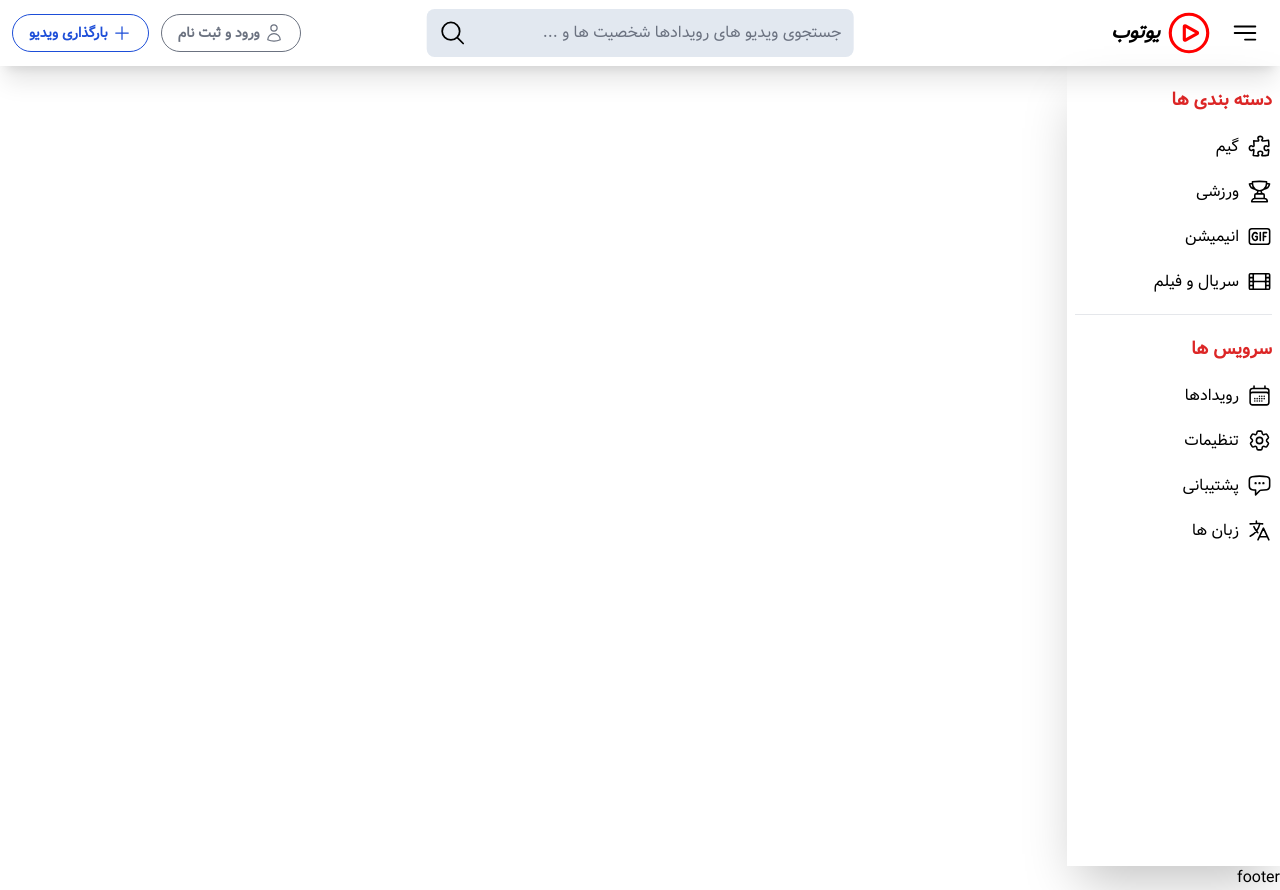
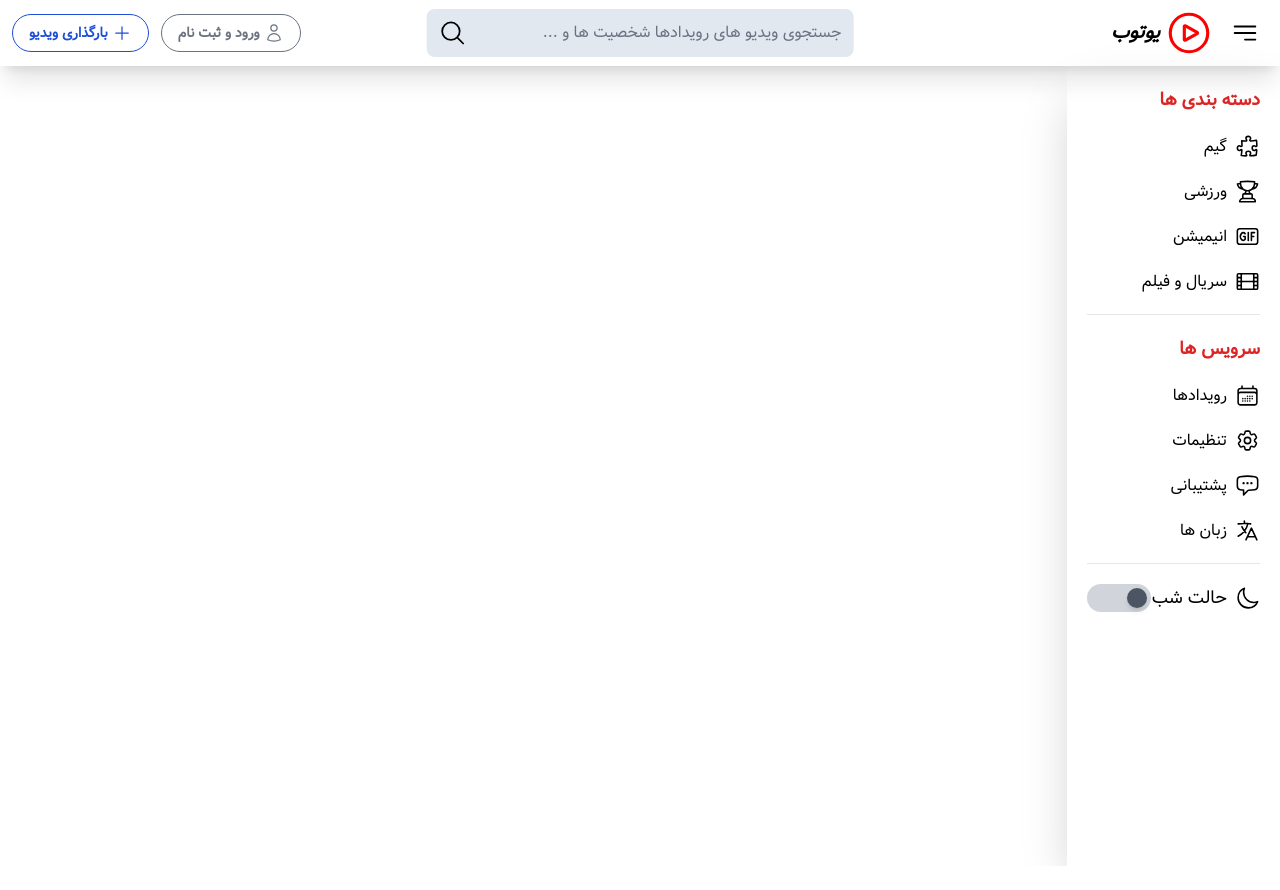
Before and after one commit to alishirani1384/Utube, a React (Vite) app: page / in a window 1280 px wide. After the commit the page ends 866 px from the top, so only its background shows below. Built offline with nearby package versions, Linux system fonts and the light colour scheme.

Commit message:
sidebar completed and added dark mode

```diff
--- /dev/null
+++ b/src/components/feature/DarkmodeBtn.jsx
@@ -0,0 +1,27 @@
+import React, { useState } from 'react'
+
+const DarkmodeBtn = () => {
+    const [toggle, setToggle] = useState(true);
+    const toggleClass = " transform -translate-x-9 !bg-black";
+    function setDarkMode() {
+        setToggle(!toggle);
+        document.documentElement.classList.toggle("dark");
+    }
+    return (
+
+            <div
+                    className=" w-16 h-7 flex items-center bg-gray-300 rounded-full p-1 cursor-pointer"
+                    onClick={setDarkMode}
+                >
+                    <div
+                        className={
+                            "bg-gray-600 h-5 w-5 rounded-full shadow-md transform duration-300 ease-in-out" +
+                            (toggle ? null : toggleClass)
+                        }
+                    ></div>
+                </div>
+
+    );
+}
+
+export default DarkmodeBtn
--- a/src/components/feature/Logo.jsx
+++ b/src/components/feature/Logo.jsx
@@ -5,7 +5,7 @@ const Logo = () => {
   return (
       <div className='flex items-center gap-1 cursor-pointer'>
           <PlayCircleIcon width={50} color='red'/>
-          <h1 className='font-bold italic text-xl hidden sm:block'>یوتوب</h1>
+          <h1 className='font-bold italic text-xl dark:text-white hidden sm:block'>یوتوب</h1>
     </div>
   )
 }
--- a/src/components/feature/MenuBtn.jsx
+++ b/src/components/feature/MenuBtn.jsx
@@ -6,8 +6,8 @@ import { Context } from '../layout/Layout';
 const MenuBtn = () => {
   const { open,setOpen } = useContext(Context);
   return (
-      <button onClick={()=>setOpen(!open)} className='flex items-center justify-center p-2 rounded-full hover:bg-slate-200'>
-          <Bars3BottomRightIcon width={30}/>
+      <button onClick={()=>setOpen(!open)} className='flex items-center justify-center p-2 rounded-full dark:hover:bg-slate-800 hover:bg-slate-200'>
+      <Bars3BottomRightIcon className='dark:text-white' width={30}/>
       </button>
   )
 }
--- a/src/components/feature/SearchInp.jsx
+++ b/src/components/feature/SearchInp.jsx
@@ -4,8 +4,8 @@ import React from 'react'
 const SearchInp = () => {
   return (
     <form className='my-3 w-full relative'>
-      <input type="text" placeholder='جستجوی ویدیو های رویدادها شخصیت ها و ...' className='w-full p-3 rounded-lg bg-slate-200 outline-none placeholder:text-gray-500 focus:outline focus:outline-blue-600' />
-      <button className='absolute top-1/2 -translate-y-1/2 left-3'><MagnifyingGlassIcon width={28}/></button>
+      <input type="text" placeholder='جستجوی ویدیو های رویدادها شخصیت ها و ...' className='w-full p-3 rounded-lg bg-slate-200 outline-none dark:bg-gray-800 placeholder:text-gray-500 focus:outline focus:outline-blue-600' />
+      <button className='absolute top-1/2 -translate-y-1/2 left-3'><MagnifyingGlassIcon className='dark:text-white' width={28}/></button>
     </form>
   )
 }
--- a/src/components/feature/SignBtn.jsx
+++ b/src/components/feature/SignBtn.jsx
@@ -3,7 +3,7 @@ import { UserIcon } from "@heroicons/react/24/outline";
 
 const SignBtn = forwardRef((props, ref) => {
     return (
-        <button ref={ref} className='flex gap-1 items-center p-2 text-gray-500 border-gray-500 border rounded-full sm:px-4 hover:opacity-70'>
+        <button ref={ref} className='flex gap-1 items-center p-2 text-gray-500 dark:text-white dark:border-white border-gray-500 border rounded-full sm:px-4 hover:opacity-70'>
             <UserIcon width={20} />
             <span className='text-sm font-semibold hidden sm:block'>ورود و ثبت نام</span>
 
--- a/src/components/feature/UploadBtn.jsx
+++ b/src/components/feature/UploadBtn.jsx
@@ -3,7 +3,7 @@ import React, { forwardRef } from 'react'
 
 const UploadBtn = forwardRef((props, ref) => {
   return (
-    <button ref={ref} className='flex gap-1 items-center p-2 text-blue-700 border-blue-700 border rounded-full sm:px-4 hover:opacity-70'>
+    <button ref={ref} className='flex gap-1 items-center p-2 dark:text-red-600 dark:border-red-600 text-blue-700 border-blue-700 border rounded-full sm:px-4 hover:opacity-70'>
       <PlusIcon width={20} />
       <span className='text-sm hidden font-semibold sm:block'>بارگذاری ویدیو</span>
 
--- a/src/components/layout/Layout.jsx
+++ b/src/components/layout/Layout.jsx
@@ -10,13 +10,12 @@ const Layout = () => {
   const {open,setOpen}=useSideBar()
 
   return (
-    <div>
+    <div className=''>
       <Context.Provider value={{open,setOpen}}>
         <Navbar />
       <SideBar />
       </Context.Provider>
       <Outlet />
-      <h1>footer</h1>
     </div>
   )
 }
--- a/src/components/layout/Navbar.jsx
+++ b/src/components/layout/Navbar.jsx
@@ -10,7 +10,7 @@ import { Link } from 'react-router-dom';
 
 const Navbar = () => {
   return (
-    <nav className='py-2 relative flex items-center shadow-xl'>
+    <nav className='py-2 relative dark:bg-gray-900 flex items-center shadow-xl'>
       <div className='flex-col w-full justify-between items-center mx-3'>
         <div className='flex justify-between items-center'>
           <div className='flex items-center gap-2'>
--- a/src/components/layout/SideBar.jsx
+++ b/src/components/layout/SideBar.jsx
@@ -2,6 +2,8 @@ import React,{useContext} from 'react'
 import { Context } from './Layout';
 import { categories,services} from '../../data';
 import MenuBtn from '../feature/MenuBtn';
+import DarkmodeBtn from '../feature/DarkmodeBtn';
+import { MoonIcon } from '@heroicons/react/24/outline';
 
 
 const SideBar = () => {
@@ -9,8 +11,8 @@ const SideBar = () => {
 
     return (
         open && (
-            <div className='shadow-2xl bg-white lg:bg-[rgb(111, 114, 133)] absolute top-0  w-1/2 h-screen z-10 lg:static lg:w-1/4 xl:w-1/6'>
-                <div className='flex flex-col gap-2 p-2'>
+            <div className='shadow-2xl bg-white dark:bg-gray-900 lg:bg-[rgb(111, 114, 133)] absolute top-0  w-1/2 h-screen z-10 lg:static lg:w-1/4 xl:w-1/6'>
+                <div className='flex flex-col gap-2 p-2 mx-3'>
                     <div className='lg:hidden'>
                        <MenuBtn/>
                     </div>
@@ -20,7 +22,7 @@ const SideBar = () => {
                         {
                         categories.map(l=> {
                             return (
-                                <div className='flex cursor-pointer gap-2 items-center group' key={l.id}>
+                                <div className='flex dark:text-white cursor-pointer gap-2 items-center group' key={l.id}>
                                     <l.icon width={25}/>
                                     <p className='group-hover:animate-bounce'>{l.text}</p>
                                 </div>
@@ -29,12 +31,12 @@ const SideBar = () => {
                     }
                     </div>
                     <hr />
-                    <div className='flex mt-3 flex-col gap-5'>
+                    <div className='flex my-3 flex-col gap-5'>
                         <h2 className='text-red-600 font-bold text-lg'>سرویس ها</h2>
                         {
                         services.map(l=> {
                             return (
-                                <div className='flex cursor-pointer gap-2 items-center group' key={l.id}>
+                                <div className='flex dark:text-white cursor-pointer gap-2 items-center group' key={l.id}>
                                     <l.icon width={25}/>
                                     <p className='group-hover:animate-bounce'>{l.text}</p>
                                 </div>
@@ -42,7 +44,14 @@ const SideBar = () => {
                         })
                     }
                     </div>
-
+                    <hr />
+                    <div className='flex items-center justify-between mt-3'>
+                        <div className='flex dark:text-white items-center gap-2'>
+                            <MoonIcon width={25}/>
+                            <p className='text-lg'>حالت شب</p>
+                        </div>
+                        <DarkmodeBtn/>
+                    </div>
                 </div>
             </div>
       )
--- a/tailwind.config.cjs
+++ b/tailwind.config.cjs
@@ -1,5 +1,6 @@
 /** @type {import('tailwindcss').Config} */
 module.exports = {
+  darkMode:"class",
   content: ["./index.html", "./src/**/*.{js,ts,jsx,tsx}"],
   theme: {
     extend: {},
```
